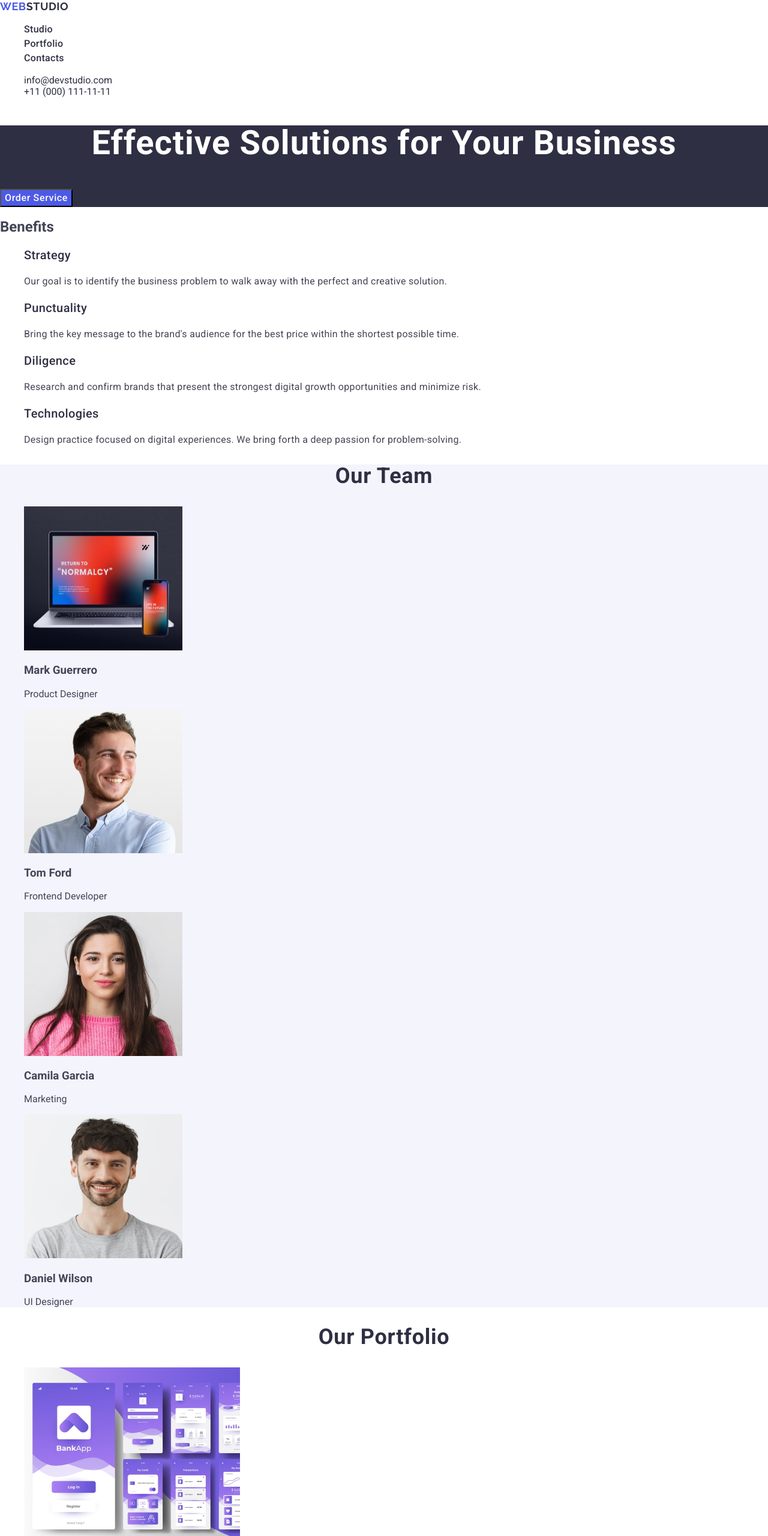
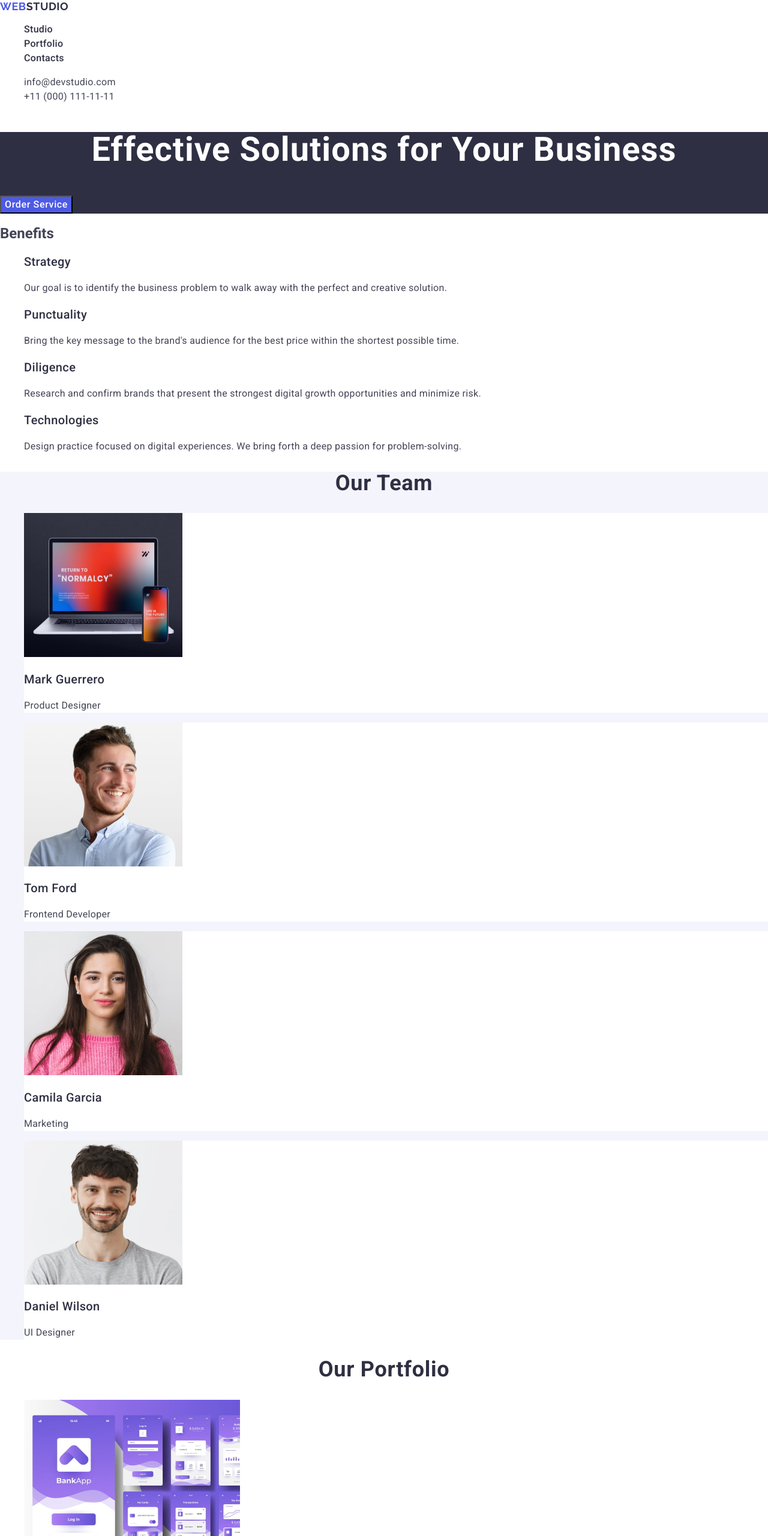
Before and after one commit to Vladyslav-Avrashov/goit-markup-hw-02, a plain HTML site: page index.html in a window 1280 px wide. Shown: the top 2560 px of the page at 60% size. Drawn offline with nearby package versions, Linux system fonts and the light colour scheme; files whose address does not match are found by name.

Commit message:
fix 2&3 sections

```diff
--- a/css/styles.css
+++ b/css/styles.css
@@ -48,7 +48,7 @@ footer {
     background-color: #2E2F42;
 }
 
-.first .order {
+.first .button {
     background-color: #4d5ae5;
     color: #ffffff;
     font-weight: 500;
@@ -57,21 +57,22 @@ footer {
     cursor: pointer;
 }
 
-.first .order:hover, .first .order:focus {
+.first .button:hover, .first .button:focus {
     background-color: #404bbf
 }
 
-.connection {
+.contact {
     font-style: normal;
 }
 
-.mail {
+.contact .connection {
+    font-size: 16px;
     line-height: 1.5;
     letter-spacing: 0.02em;
     color: #434455;
 }
 
-.mail:hover, .mail:focus {
+.contact .connection:hover, .contact .connection:focus {
     color: #404bbf;
 }
 
@@ -109,11 +110,11 @@ footer {
     color: #2e2f42;
 }
 
-.third .team .info {
+.third .info {
     background-color: #ffffff;
 }
 
-.third .team .person {
+.third .person {
     font-weight: 500;
     font-size: 20px;
     line-height: 1.2;
@@ -121,7 +122,7 @@ footer {
     color: #2e2f42;
 }
 
-.third .team .position {
+.third .about {
     font-size: 16px;
     line-height: 1.5;
     letter-spacing: 0.02em;
--- a/index.html
+++ b/index.html
@@ -56,7 +56,7 @@
     <main>
       <section class="first">
         <h1 class="title">Effective Solutions for Your Business</h1>
-        <button class="order" type="button">Order Service</button>
+        <button class="button" type="button">Order Service</button>
       </section>
       <section>
         <h2>Benefits</h2>
@@ -102,7 +102,7 @@
               height="240"
             />
             <h3 class="person">Mark Guerrero</h3>
-            <p class="position">Product Designer</p>
+            <p class="about">Product Designer</p>
           </li>
           <li class="info">
             <img
@@ -112,7 +112,7 @@
               height="240"
             />
             <h3 class="person">Tom Ford</h3>
-            <p class="position">Frontend Developer</p>
+            <p class="about">Frontend Developer</p>
           </li>
           <li class="info">
             <img
@@ -122,7 +122,7 @@
               height="240"
             />
             <h3 class="person">Camila Garcia</h3>
-            <p class="position">Marketing</p>
+            <p class="about">Marketing</p>
           </li>
           <li class="info">
             <img
@@ -132,7 +132,7 @@
               height="240"
             />
             <h3 class="person">Daniel Wilson</h3>
-            <p class="position">UI Designer</p>
+            <p class="about">UI Designer</p>
           </li>
         </ul>
       </section>
```
